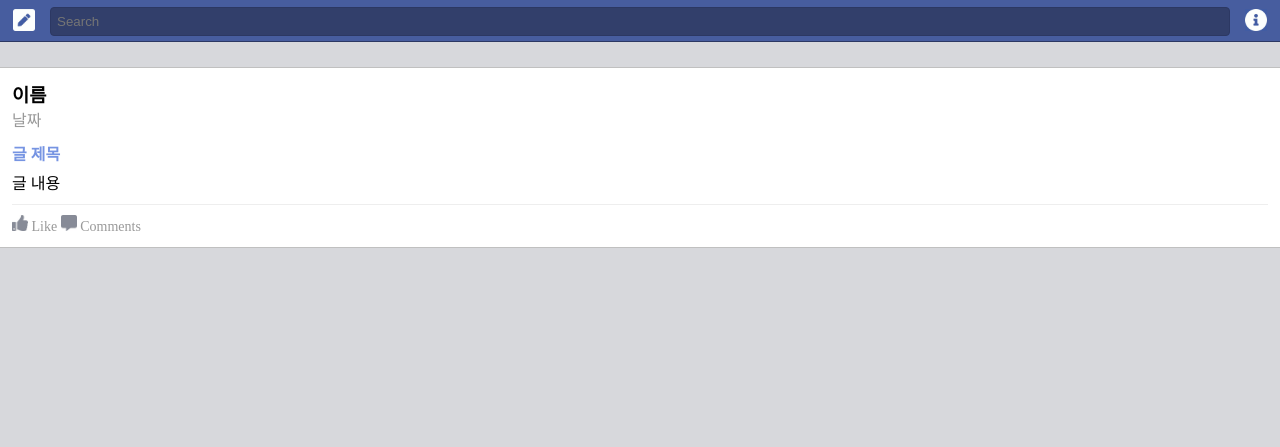
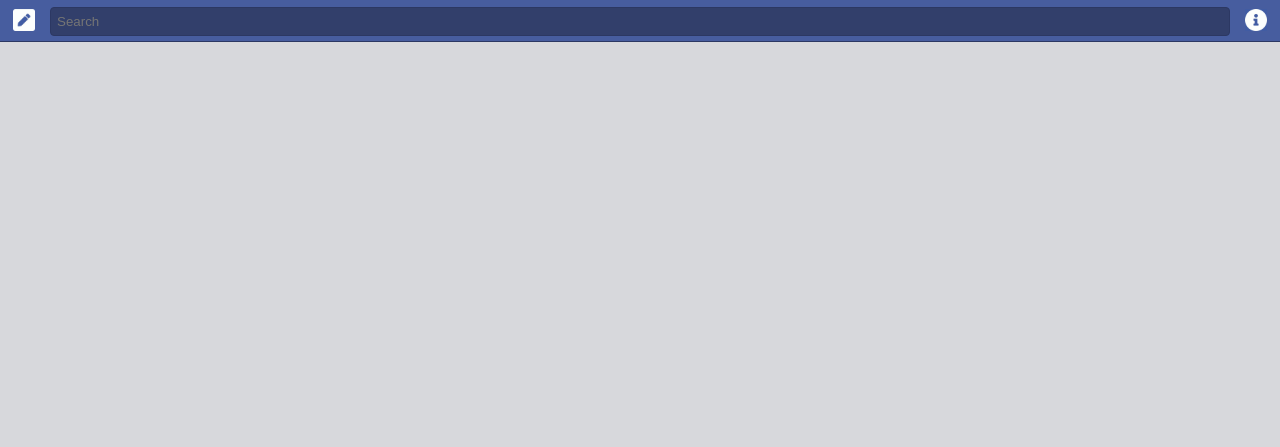
Before and after one commit to limchyo/my_facebook, a Django app: page / in a window 1280 px wide. Shown: the top 447 px of the page. Run offline with Django 3.2, Linux system fonts and the light colour scheme; data that the repository does not hold is empty.

Commit message:
newsfeed update

```diff
--- a/facebook/templates/newsfeed.html
+++ b/facebook/templates/newsfeed.html
@@ -125,7 +125,7 @@
         </div>
     </div>
     <div class="container">
-      <div class="feed">
+      <!-- <div class="feed">
         <h3 class="name">이름</h3>
         <div class="date">날짜</div>
         <a class="title">글 제목</a>
@@ -133,7 +133,7 @@
         <div class="accessory">
           <img src="/static/ic_like.jpg" width="16px"> Like <img src="/static/ic_comment.jpg" width="16px"> Comments
         </div>
-      </div>
+      </div> -->
       {% for feed in articles %}
       <div class="feed">
         <h3 class="name">{{ feed.author }}</h3>
```
